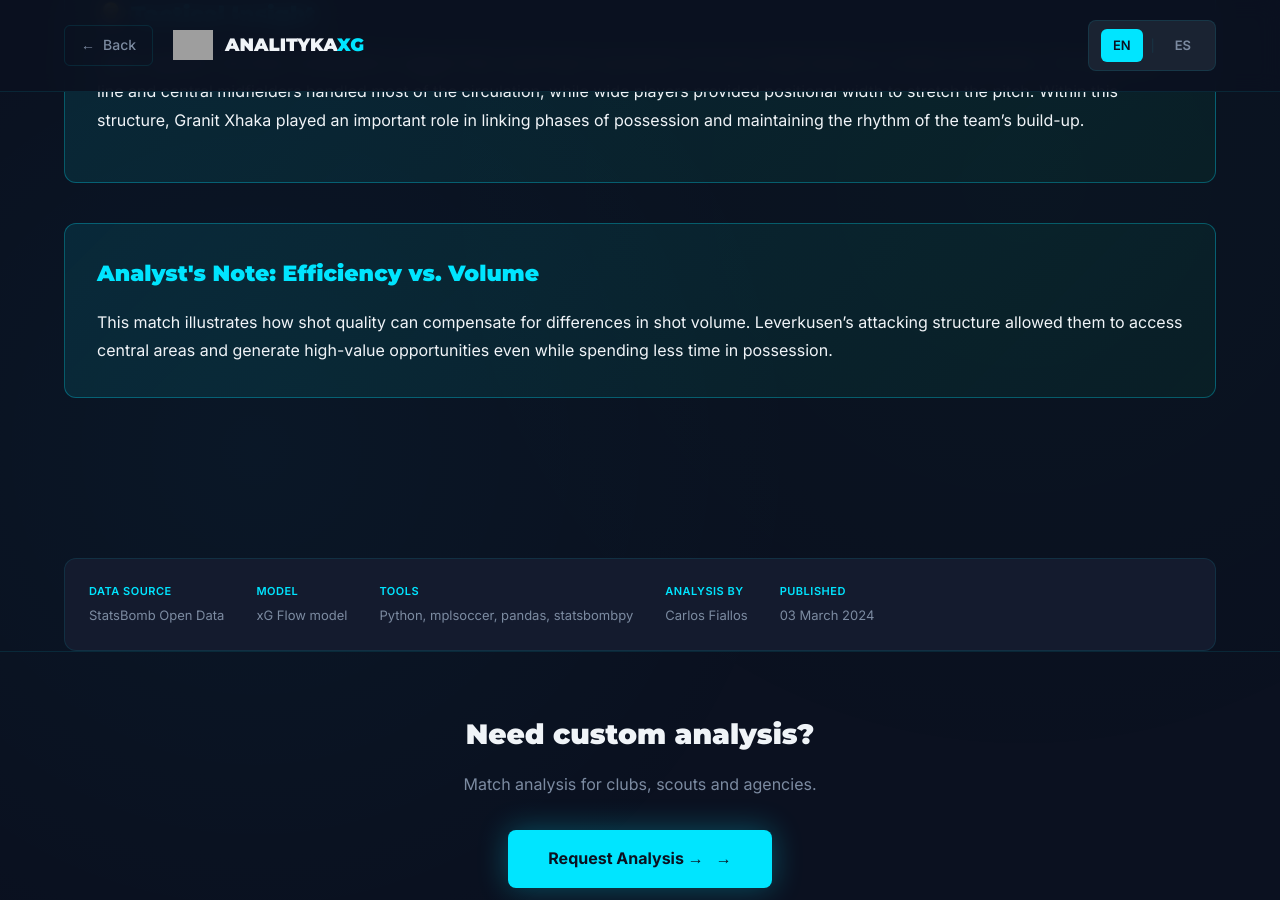
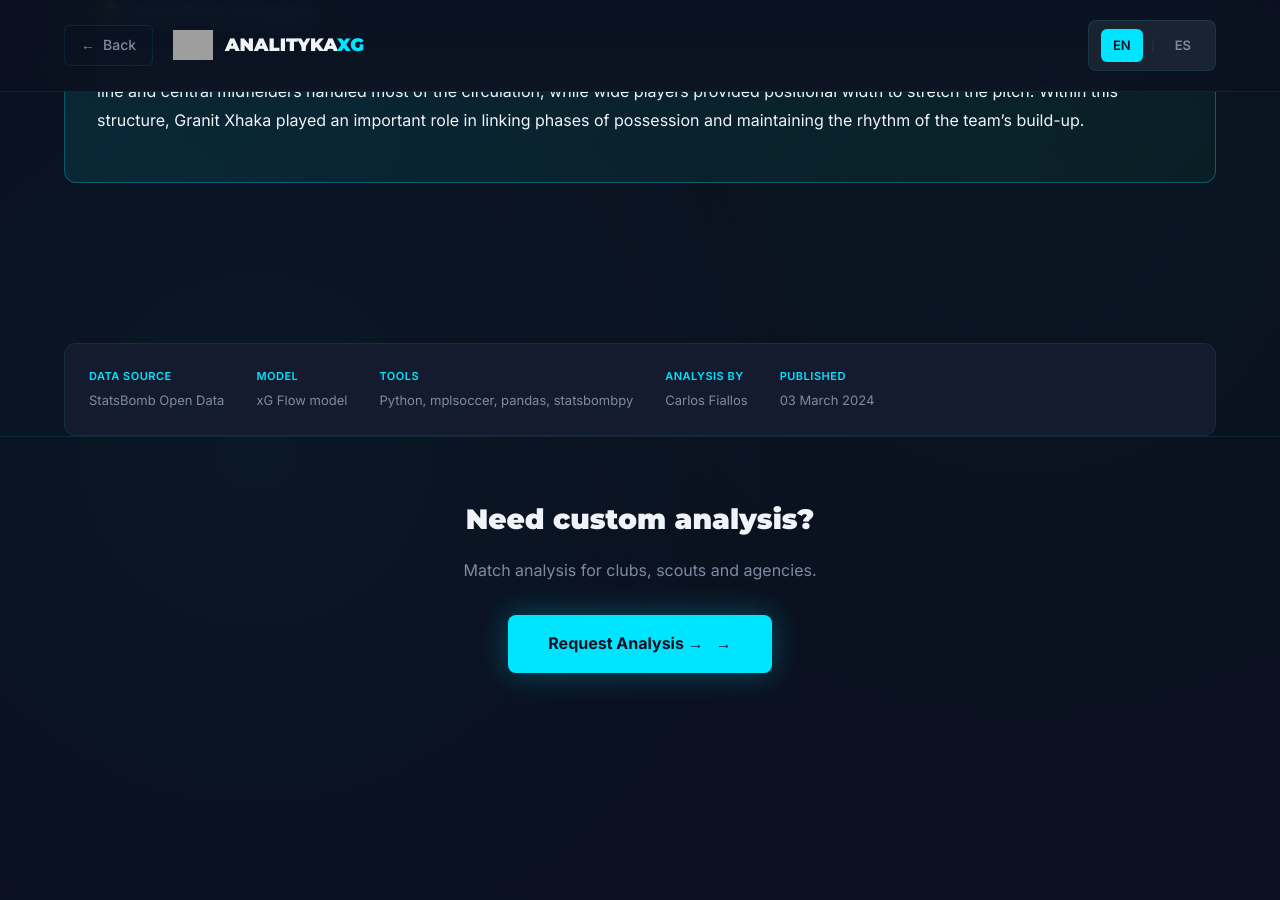
Before and after one commit to Fiallos77/analitykaXG, a Jekyll site: the page built from reports/BayerLeverkusenPassNetwork.md, in a window 1280 px wide and 900 px high, scrolled down 4952 px. Built offline with Jekyll 4.4.1, drawn with Linux system fonts in a browser that asks for light colours; after the commit the page ends 5685 px from its top, so only the background shows below that; grey boxes are pictures that could not be loaded.

Commit message:
Remove analyst's note on efficiency vs. volume
Removed the analyst's note regarding efficiency versus volume from the conclusion section.

```diff
--- a/reports/BayerLeverkusenPassNetwork.md
+++ b/reports/BayerLeverkusenPassNetwork.md
@@ -143,14 +143,6 @@ lang: en
             Within this structure, Granit Xhaka played an important role in linking phases of possession and maintaining the rhythm of the team’s build-up.
         </p>
     </div>
- <!-- Analyst's Note: Efficiency vs. Volume -->
-    <div class="conclusion-box">
-        <h3>Analyst's Note: Efficiency vs. Volume</h3>
-        <p>
-            This match illustrates how shot quality can compensate for differences in shot volume.
-            Leverkusen’s attacking structure allowed them to access central areas and generate high-value opportunities even while spending less time in possession.
-        </p>
-    </div>
 </div>
 <!-- METADATA -->
 <div class="report-metadata">
```
